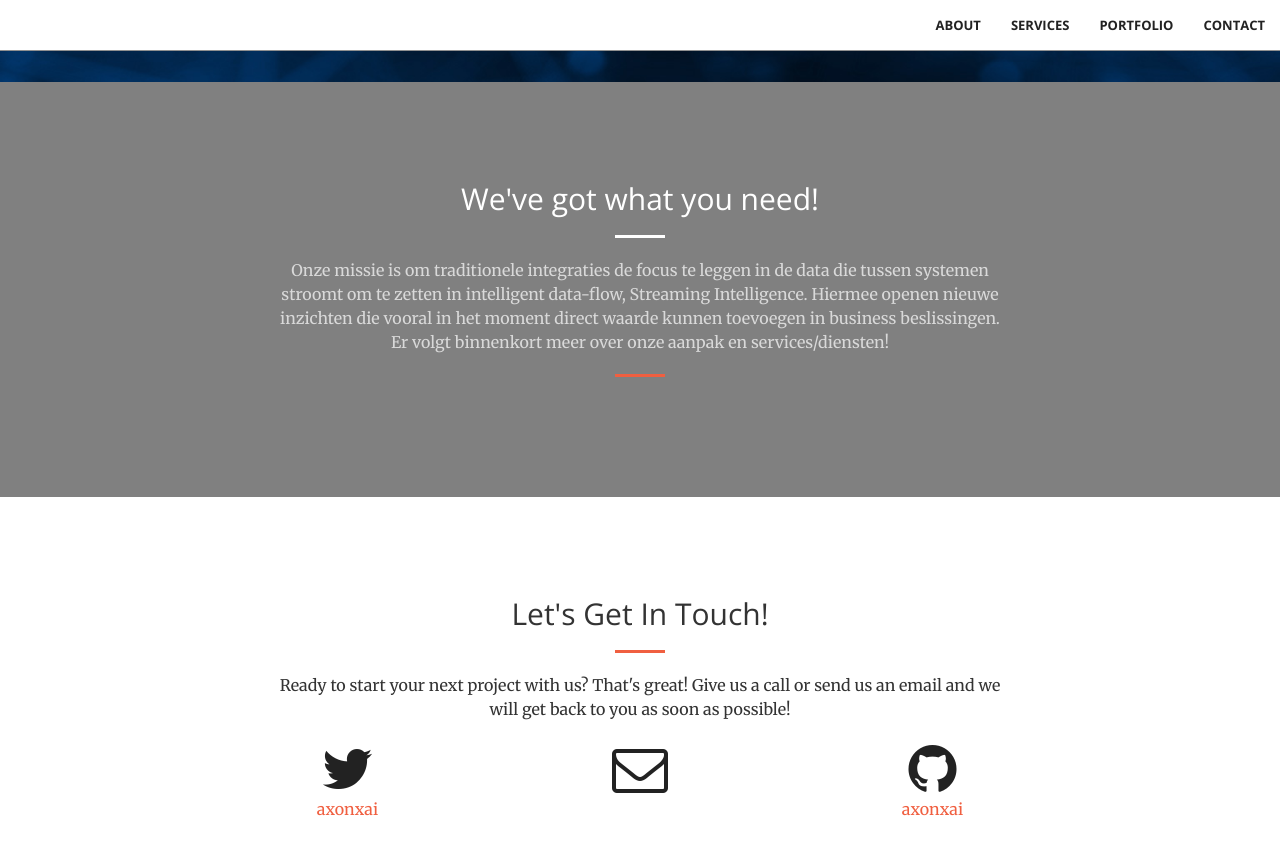
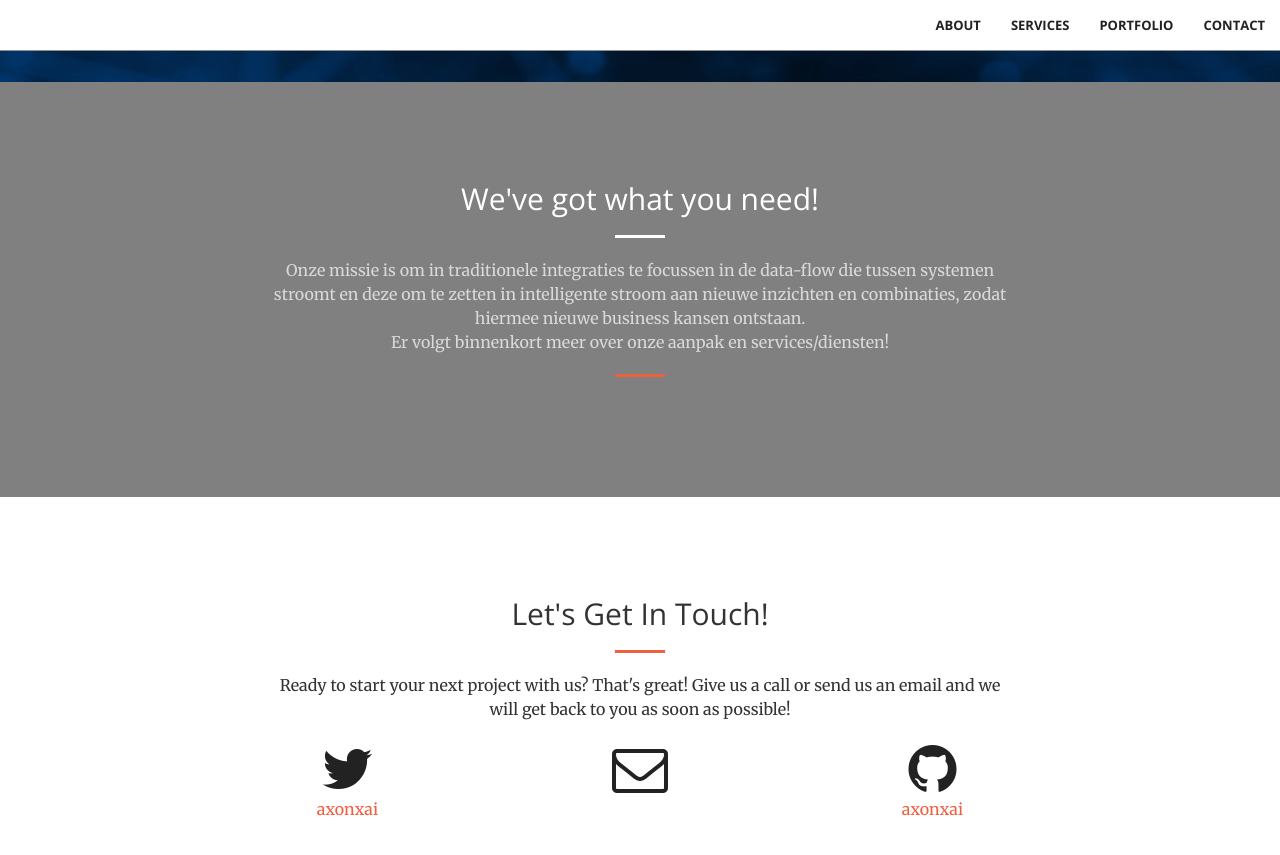
Before and after one commit to oudenaar/oudenaar.github.io, a Jekyll site: the page built from index.html, in a window 1280 px wide and 900 px high, scrolled down 818 px. Shown: the top 855 px of the window. Built offline with Jekyll 4.4.1, drawn with Linux system fonts in a browser that asks for light colours.

Commit message:
structure

```diff
--- a/_includes/mission.html
+++ b/_includes/mission.html
@@ -4,8 +4,8 @@
             <div class="col-lg-8 col-lg-offset-2 text-center">
                 <h2 class="section-heading">We've got what you need!</h2>
                 <hr class="light">
-                <p class="text-faded"> Onze missie is om traditionele integraties de focus te leggen in de data die tussen systemen stroomt om te zetten in intelligent
-                  data-flow, Streaming Intelligence. Hiermee openen nieuwe inzichten die vooral in het moment direct waarde kunnen toevoegen in business beslissingen.
+                <p class="text-faded"> Onze missie is om in traditionele integraties te focussen in de data-flow die tussen systemen stroomt en deze om te zetten in intelligente
+                  stroom aan nieuwe inzichten en combinaties, zodat hiermee nieuwe business kansen ontstaan.
 <br/>
 Er volgt binnenkort meer over onze aanpak en services/diensten!
 
```
